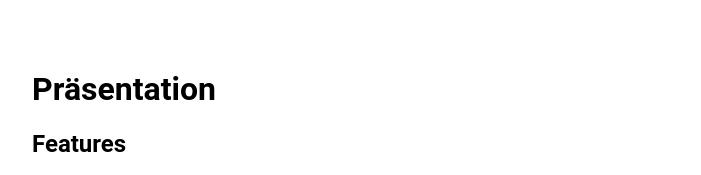
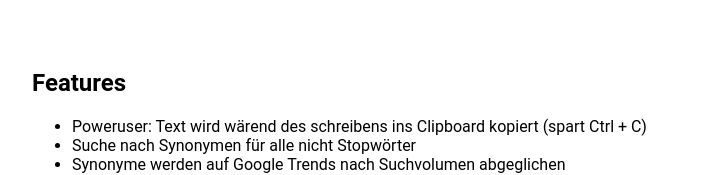
Before and after one commit to nilsmich/KeywordAnalyzer, a Next.js app in the folder frontend/: page / in a window 1280 px wide. Shown: the part 204-379 px from the top of the page, without its empty margins (292-993 px from the left). Built offline with nearby package versions, Linux system fonts and the light colour scheme; no server answers.

Commit message:
Remove H1
Signed-off-by: Christoph.Lauper <christoph.lauper@digitecgalaxus.ch>

```diff
--- a/frontend/pages/index.tsx
+++ b/frontend/pages/index.tsx
@@ -14,7 +14,6 @@ const IndexPage = () => (
     <br />
     <br />
     <br />
-    <h1>Präsentation</h1>
     <div>
       <h2>Features</h2>
       <ul>
```
